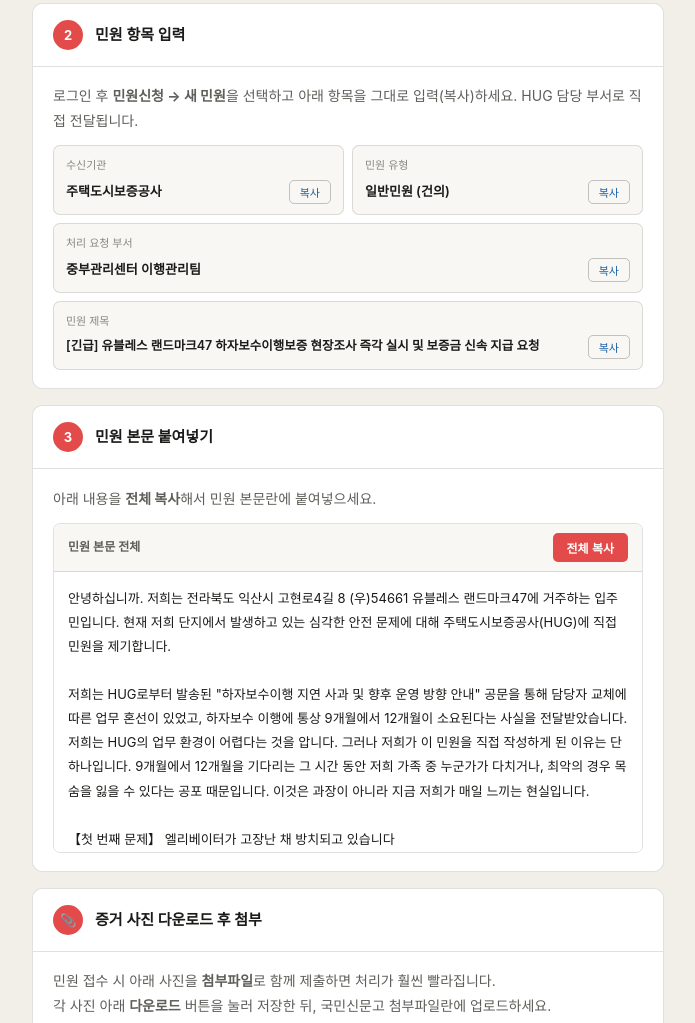
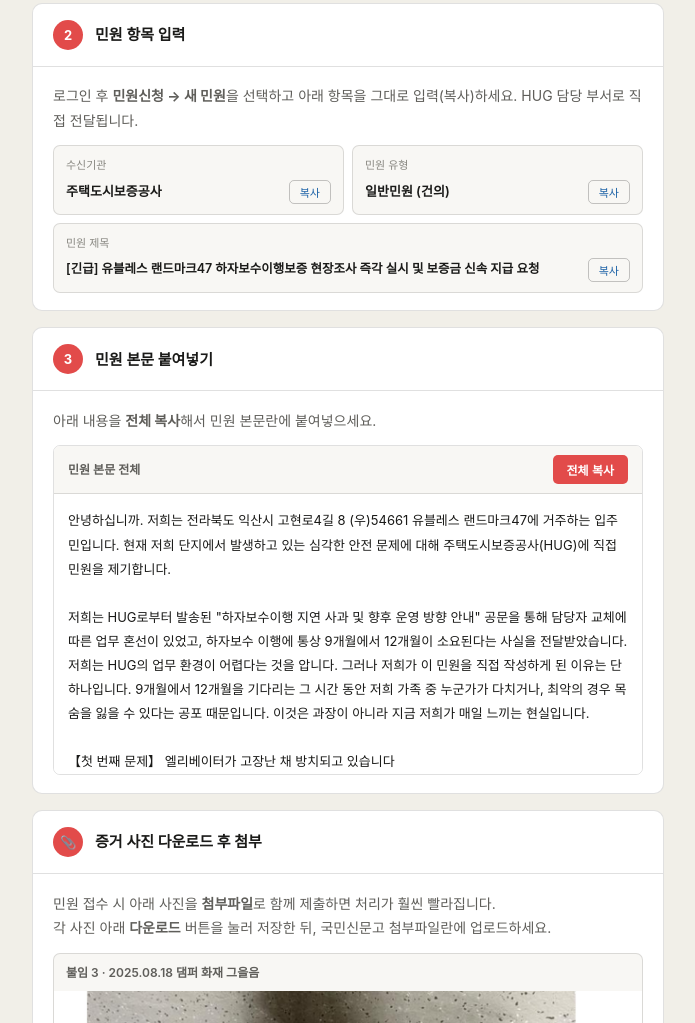
Before and after one commit to ubless47/ubless47.github.io, a plain HTML site: page index.html in a window 1280 px wide. Shown: the part 729-1752 px from the top of the page, without its empty margins (292-987 px from the left). Drawn offline with Linux system fonts and the light colour scheme.

Commit message:
Update index.html

```diff
--- a/index.html
+++ b/index.html
@@ -165,10 +165,7 @@
         <div class="field-lbl">민원 유형</div>
         <div class="field-val">일반민원 (건의) <button class="btn-copy-sm" onclick="copy('일반민원')">복사</button></div>
       </div>
-      <div class="field" style="grid-column: 1/-1;">
-        <div class="field-lbl">처리 요청 부서</div>
-        <div class="field-val">중부관리센터 이행관리팀 <button class="btn-copy-sm" onclick="copy('중부관리센터 이행관리팀')">복사</button></div>
-      </div>
+
       <div class="field" style="grid-column: 1/-1;">
         <div class="field-lbl">민원 제목</div>
         <div class="field-val" style="flex-wrap:wrap; gap:6px;">
```
